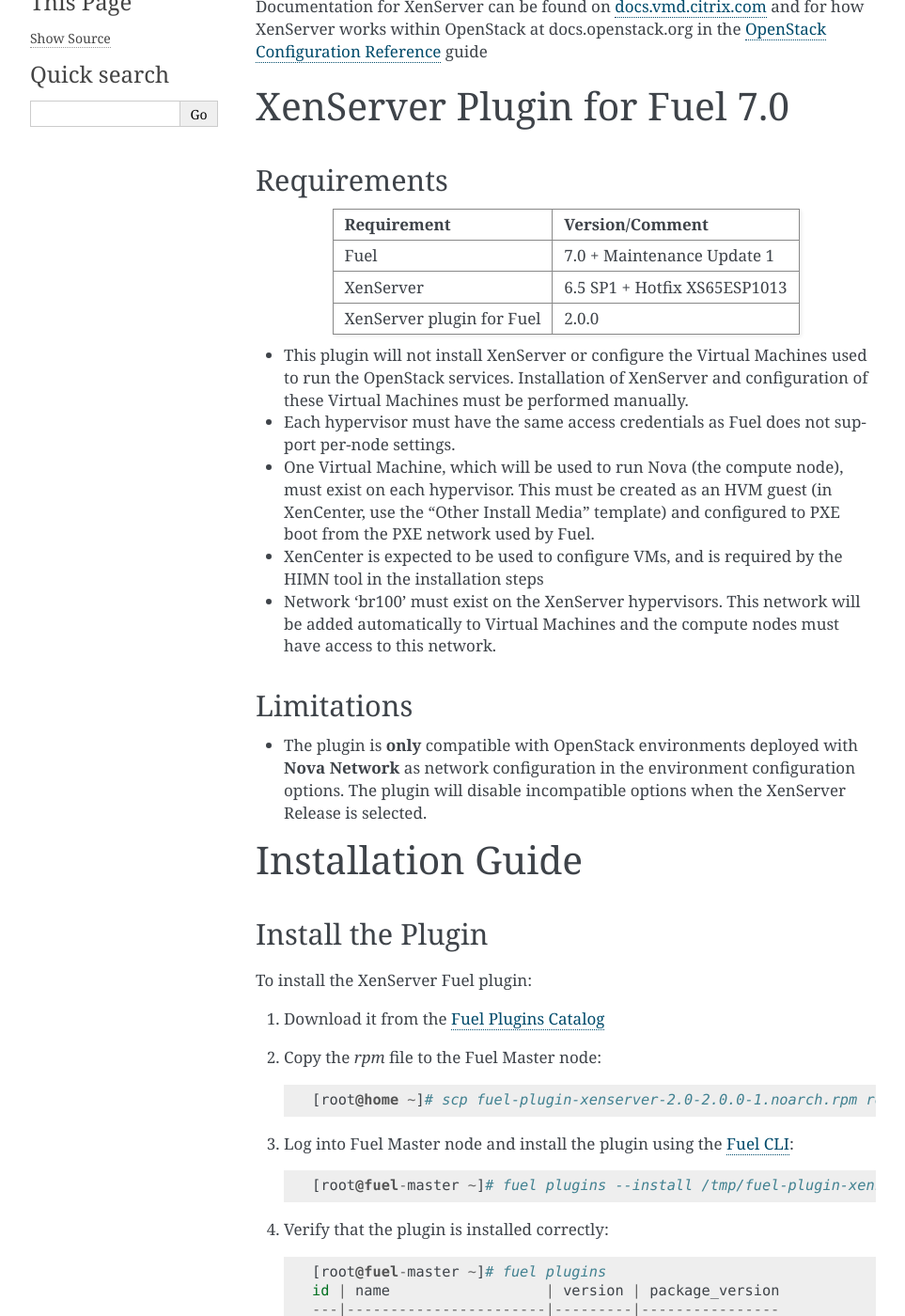
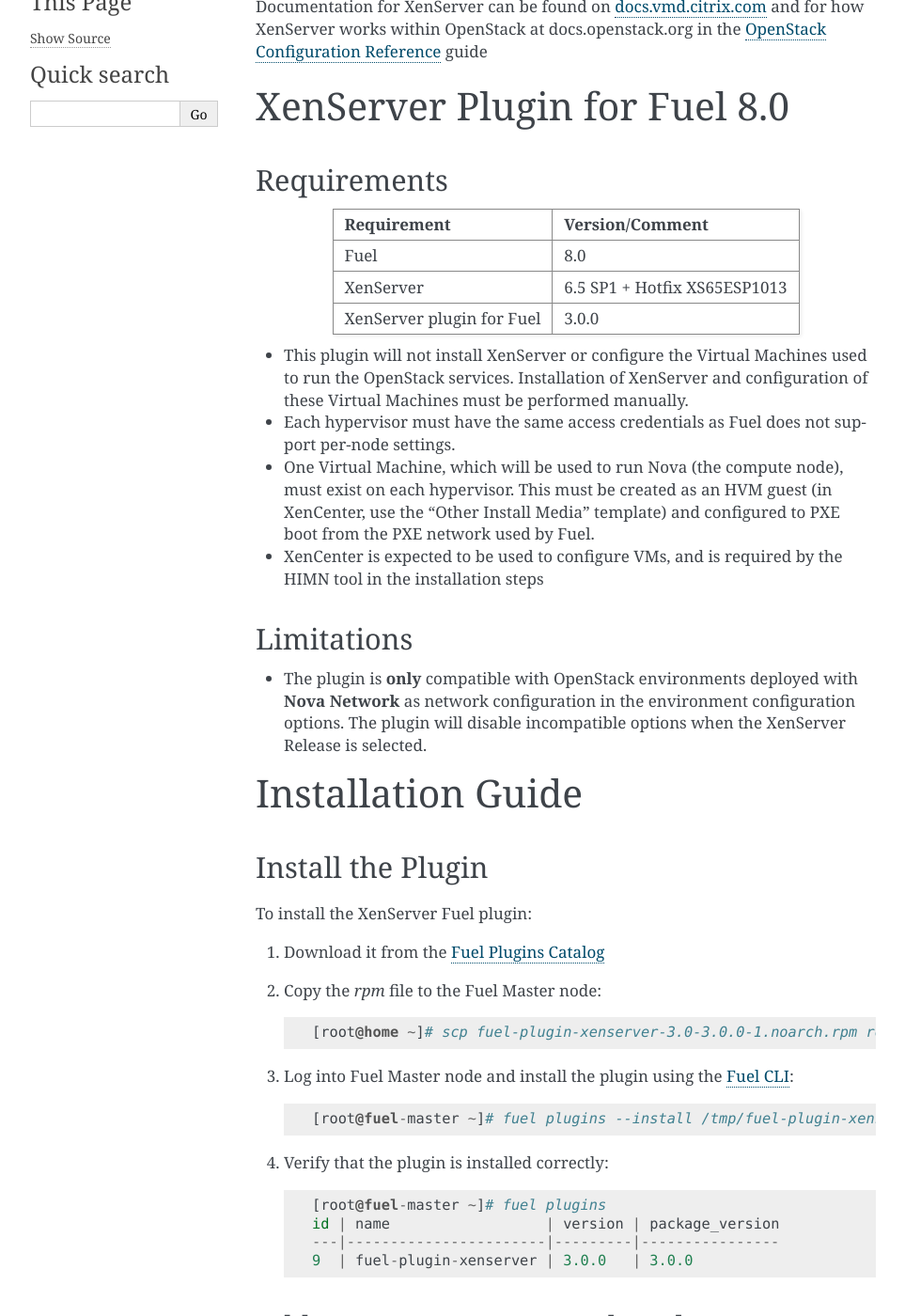
Before and after one commit to openstack-archive/fuel-plugin-xenserver, a Sphinx documentation site: the page built from doc/source/index.rst, in a window 1280 px wide and 1400 px high, scrolled down 477 px. Shown: the whole window at 94% size, without its empty margins (148-1111 px from the left). Built offline with Sphinx 7.4.7, drawn with Linux system fonts in a browser that asks for light colours; some of the changed text lies outside the part shown.

Commit message:
Modify documents up to MOS 8.0 and plugin 3.0
Change-Id: I5e906f095b1df2bb1f09e12cc022fd301ac3bd2e

```diff
--- a/doc/source/conf.py
+++ b/doc/source/conf.py
@@ -55,9 +55,9 @@
 # built documents.
 #
 # The short X.Y version.
-version = '2.0'
+version = '3.0'
 # The full version, including alpha/beta/rc tags.
-release = '2.0-2.0.0-1'
+release = '3.0-3.0.0-1'
 
 # The language for content autogenerated by Sphinx. Refer to documentation
 # for a list of supported languages.
--- a/doc/source/description.rst
+++ b/doc/source/description.rst
@@ -1,4 +1,4 @@
-XenServer Plugin for Fuel 7.0
+XenServer Plugin for Fuel 8.0
 =============================
 
 Requirements
@@ -7,9 +7,9 @@
 ========================= ============================
 Requirement               Version/Comment
 ========================= ============================
-Fuel                      7.0 + Maintenance Update 1
+Fuel                      8.0
 XenServer                 6.5 SP1 + Hotfix XS65ESP1013
-XenServer plugin for Fuel 2.0.0
+XenServer plugin for Fuel 3.0.0
 ========================= ============================
 
 * This plugin will not install XenServer or configure the Virtual
@@ -24,9 +24,6 @@
   configured to PXE boot from the PXE network used by Fuel.
 * XenCenter is expected to be used to configure VMs, and is required
   by the HIMN tool in the installation steps
-* Network 'br100' must exist on the XenServer hypervisors.  This
-  network will be added automatically to Virtual Machines and the
-  compute nodes must have access to this network.
 
 Limitations
 -----------
--- a/doc/source/guide.rst
+++ b/doc/source/guide.rst
@@ -27,10 +27,9 @@
     - eth0 / “Access network”: Used to access the XenServer hosts and Fuel Master during setup.
     - eth1 / “VLAN network”: Carries all traffic during setup + use of OpenStack.  Untagged packets are tagged at the switch to ensure isolation from eth0.
 
-   - Two virtual networks
+   - One virtual network
 
     - VLAN 'A' on eth1 / “PXE network”: Used for node bootstrapping.
-    - VLAN 'B' on eth1 / "br100": Used to give connectivity between VM and router.
 
 4. To simplify the setup, the fuel master can also be installed on the XenServer hosts (so XenServer hosts can fully control the network setup), but this is not required.
 One example deployment, shown below, makes use of VLAN 19 for the "PXE network" and provides an isolated network for eth1 by tagging any untagged traffic at the switch with VLAN 237
@@ -58,7 +57,7 @@
     .. image:: _static/HIMN_dialog.jpg
       :width: 80%
 
-#. Add new VMs to the new environment according to `Fuel User Guide <https://docs.mirantis.com/openstack/fuel/fuel-7.0/user-guide.html#add-nodes-to-the-environment>`_ and configure them properly. A typical topology of 1 controller node + 3 compute nodes + 1 storage node is recommended.
+#. Add new VMs to the new environment according to `Fuel User Guide <https://docs.mirantis.com/openstack/fuel/fuel-8.0/user-guide.html#add-nodes-to-the-environment>`_ and configure them properly. A typical topology of 1 controller node + 3 compute nodes + 1 storage node is recommended.
 
 #. Go to Settings tab and scroll down to "XenServer Plugin" section. You need to input the common access credentials to all XenServers that previously are used to create new VMs.
 
@@ -71,9 +70,9 @@
 Finish environment configuration
 --------------------------------
 
-#. Run `network verification check <https://docs.mirantis.com/openstack/fuel/fuel-7.0/user-guide.html#verify-networks>`_
+#. Run `network verification check <https://docs.mirantis.com/openstack/fuel/fuel-8.0/user-guide.html#verify-networks>`_
 
-#. Press `Deploy button <https://docs.mirantis.com/openstack/fuel/fuel-7.0/user-guide.html#deploy-changes>`_ to once you are done with environment configuration.
+#. Press `Deploy button <https://docs.mirantis.com/openstack/fuel/fuel-8.0/user-guide.html#deploy-changes>`_ to once you are done with environment configuration.
 
 #. After deployment is done, you will see in Horizon that all hypervisors are xen.
 
--- a/doc/source/index.rst
+++ b/doc/source/index.rst
@@ -1,4 +1,4 @@
-Guide to the XenServer Plugin for Fuel 7.0
+Guide to the XenServer Plugin for Fuel 8.0
 ==========================================
 
 Intro
--- a/doc/source/installation.rst
+++ b/doc/source/installation.rst
@@ -11,14 +11,14 @@
 #. Copy the *rpm* file to the Fuel Master node:
    ::
 
-      [root@home ~]# scp fuel-plugin-xenserver-2.0-2.0.0-1.noarch.rpm root@fuel-master:/tmp
+      [root@home ~]# scp fuel-plugin-xenserver-3.0-3.0.0-1.noarch.rpm root@fuel-master:/tmp
 
 #. Log into Fuel Master node and install the plugin using the
-   `Fuel CLI <https://docs.mirantis.com/openstack/fuel/fuel-7.0/user-guide.html#using-fuel-cli>`_:
+   `Fuel CLI <https://docs.mirantis.com/openstack/fuel/fuel-8.0/user-guide.html#using-fuel-cli>`_:
 
    ::
 
-      [root@fuel-master ~]# fuel plugins --install /tmp/fuel-plugin-xenserver-2.0-2.0.0-1.noarch.rpm
+      [root@fuel-master ~]# fuel plugins --install /tmp/fuel-plugin-xenserver-3.0-3.0.0-1.noarch.rpm
 
 #. Verify that the plugin is installed correctly:
    ::
@@ -26,7 +26,7 @@
      [root@fuel-master ~]# fuel plugins
      id | name                  | version | package_version
      ---|-----------------------|---------|----------------
-     9  | fuel-plugin-xenserver | 2.0.0   | 3.0.0
+     9  | fuel-plugin-xenserver | 3.0.0   | 3.0.0
 
 Add Management Network tool
 ---------------------------
```
Also changed, not shown: specs/fuel-plugin-xenserver.rst (+7 -5 lines), doc/source/_static/fmsetting00.png, doc/source/_static/fmwizard00.png, 1 other file.
